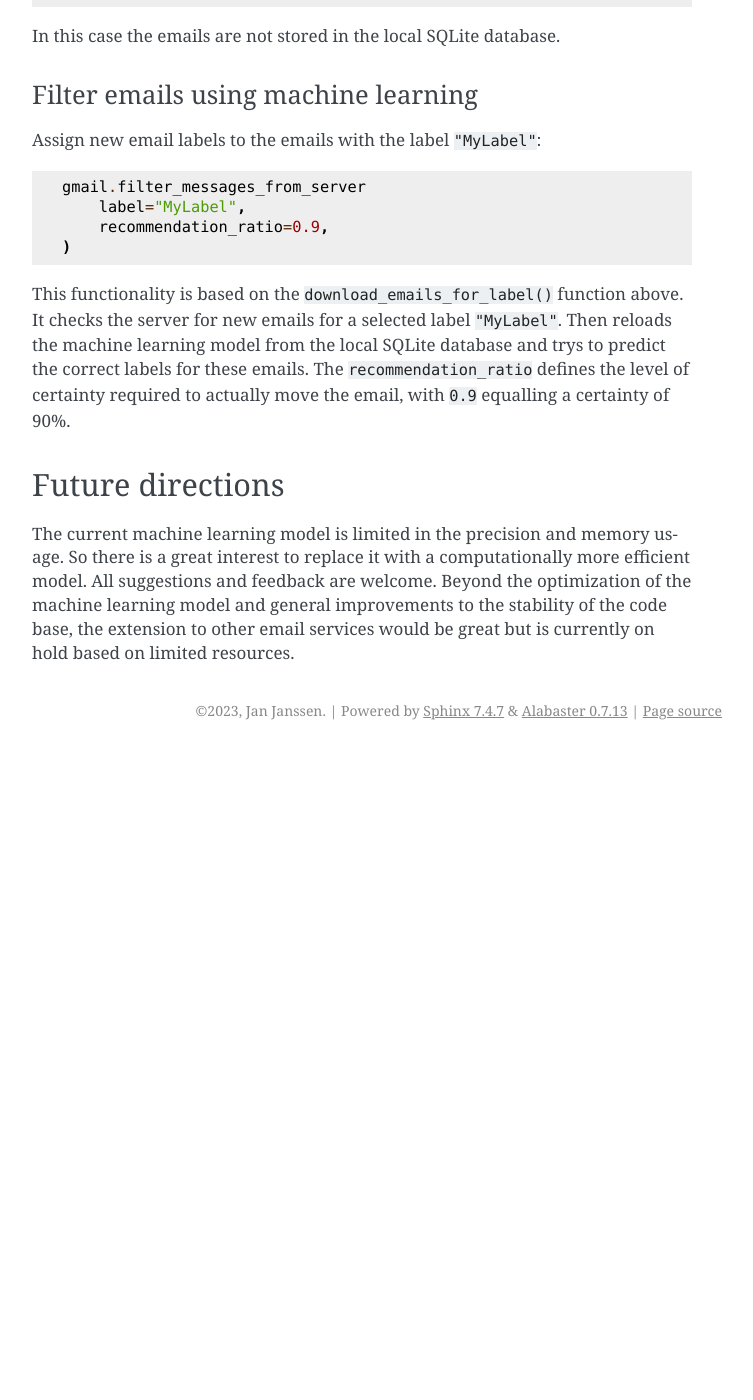
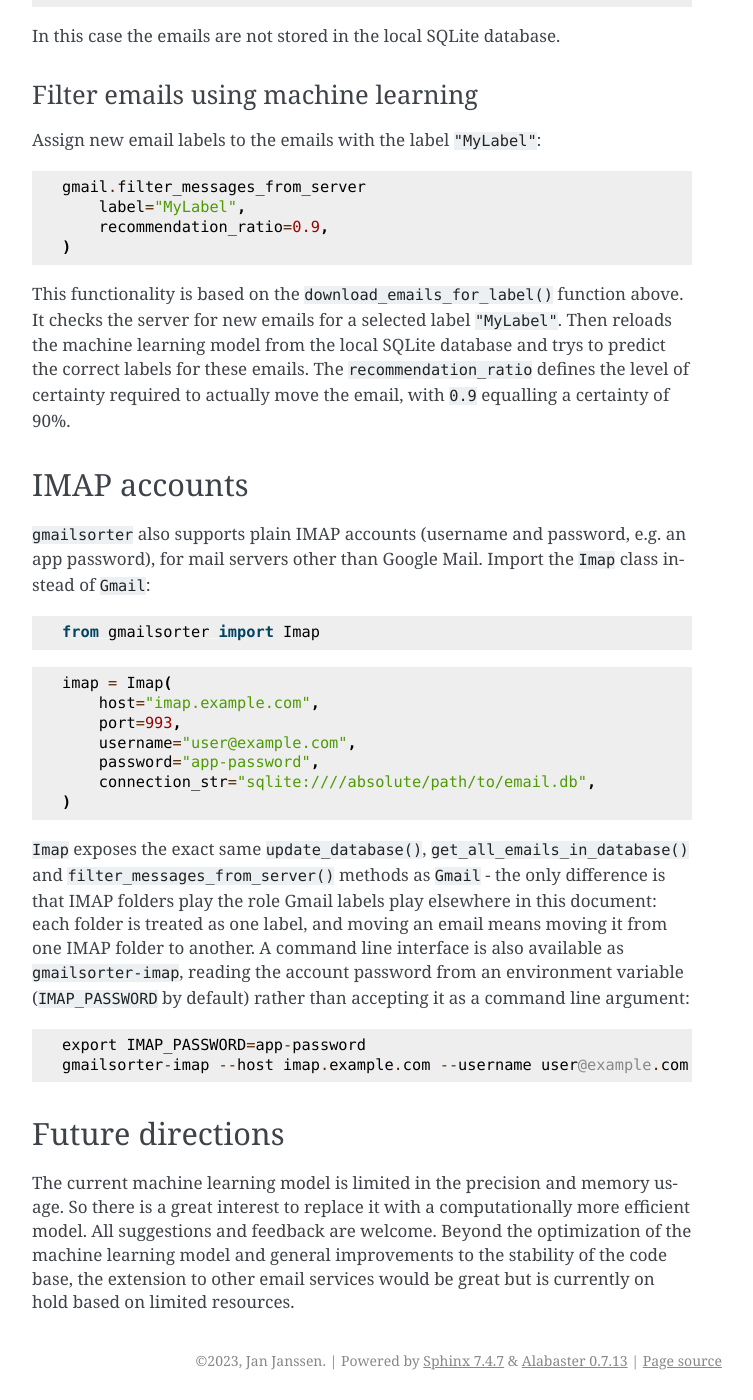
Before and after one commit to jan-janssen/gmailsorter, a Sphinx documentation site: the page built from docs/source/developer.md, in a window 1280 px wide and 1400 px high, scrolled down 1419 px. Shown: the whole window, without its empty margins (388-1141 px from the left). Built offline with Sphinx 7.4.7, drawn with Linux system fonts in a browser that asks for light colours; before the commit the page ends 2169 px from its top, so only the background shows below that.

Commit message:
docs: document the Imap class and CLI

````diff
--- a/docs/source/developer.md
+++ b/docs/source/developer.md
@@ -60,6 +60,34 @@ a selected label `"MyLabel"`. Then reloads the machine learning model from the l
 the correct labels for these emails. The `recommendation_ratio` defines the level of certainty required to actually move
 the email, with `0.9` equalling a certainty of 90%.
 
+## IMAP accounts
+`gmailsorter` also supports plain IMAP accounts (username and password, e.g. an app
+password), for mail servers other than Google Mail. Import the `Imap` class instead of
+`Gmail`:
+```
+from gmailsorter import Imap
+```
+```
+imap = Imap(
+    host="imap.example.com",
+    port=993,
+    username="user@example.com",
+    password="app-password",
+    connection_str="sqlite:////absolute/path/to/email.db",
+)
+```
+`Imap` exposes the exact same `update_database()`, `get_all_emails_in_database()` and
+`filter_messages_from_server()` methods as `Gmail` - the only difference is that IMAP
+folders play the role Gmail labels play elsewhere in this document: each folder is
+treated as one label, and moving an email means moving it from one IMAP folder to
+another. A command line interface is also available as `gmailsorter-imap`, reading the
+account password from an environment variable (`IMAP_PASSWORD` by default) rather than
+accepting it as a command line argument:
+```
+export IMAP_PASSWORD=app-password
+gmailsorter-imap --host imap.example.com --username user@example.com -d sqlite:///email.db -u
+```
+
 ## Future directions
 The current machine learning model is limited in the precision and memory usage. So there is a great interest to replace
 it with a computationally more efficient model. All suggestions and feedback are welcome. Beyond the optimization of the
````
Also changed, not shown: docs/source/architecture.md (+6 -3 lines).
